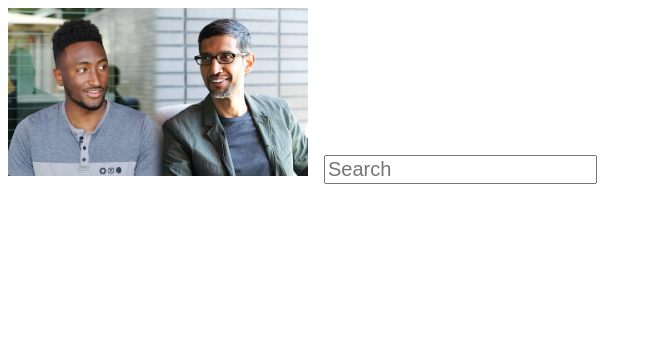
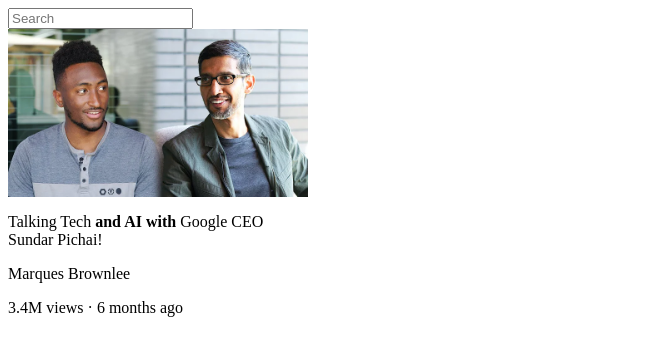
Before and after one commit to actjacob/youtube--nterface, a plain HTML site: page youtube.html in a window 1280 px wide. Shown: the whole page, without its empty margins (0-652 px from the left). Drawn offline with Linux system fonts and the light colour scheme.

Commit message:
images and text boxes finished

```diff
--- a/youtube.html
+++ b/youtube.html
@@ -5,18 +5,24 @@
     <style>
       .thumbnail {
         width: 300px;
+        display: block;
       }
-
       .search-bar {
-        font-size: 20px;
-        margin-left: 12px;
+      }
+      .video-title {
+        width: 300px;
       }
     </style>
   </head>
 
   <body>
+    <input class="search-bar" type="text" placeholder="Search" />
     <img class="thumbnail" src="thumbnails/thumbnail-1.webp" />
 
-    <input class="search-bar" type="text" placeholder="Search" />
+    <p class="video-title">
+      Talking Tech <strong>and AI with</strong> Google CEO Sundar Pichai!
+    </p>
+    <p class="video-author">Marques Brownlee</p>
+    <p class="video-stats">3.4M views &#183; 6 months ago</p>
   </body>
 </html>
```
